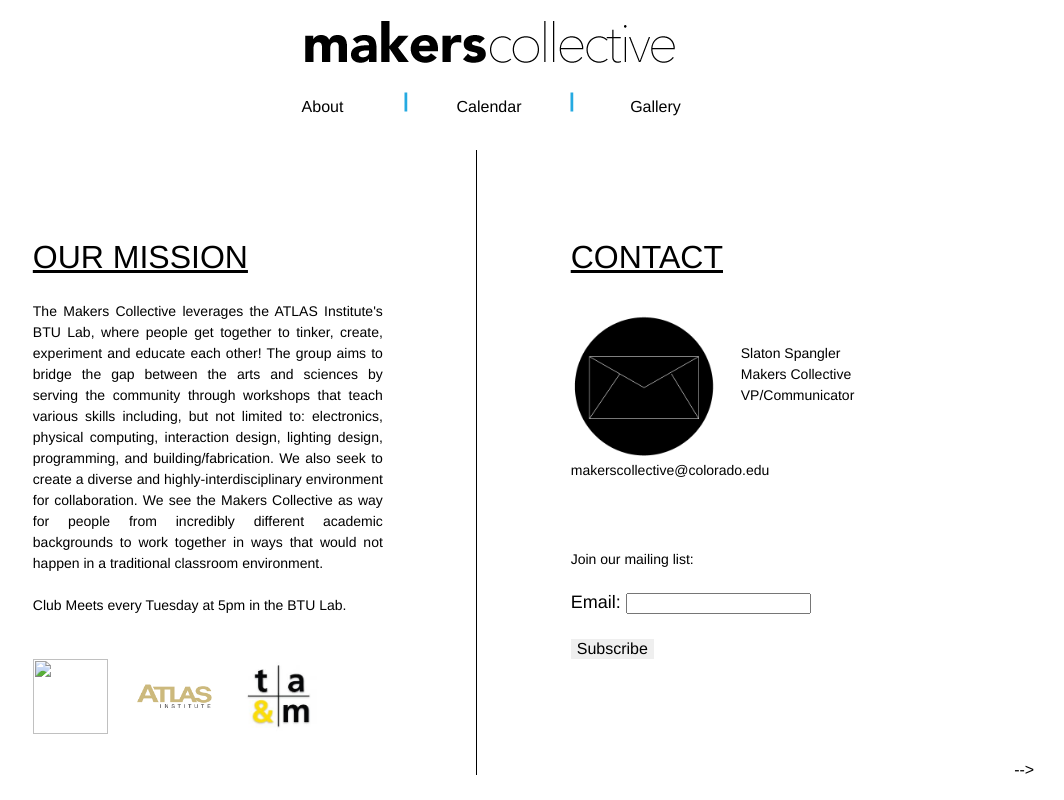
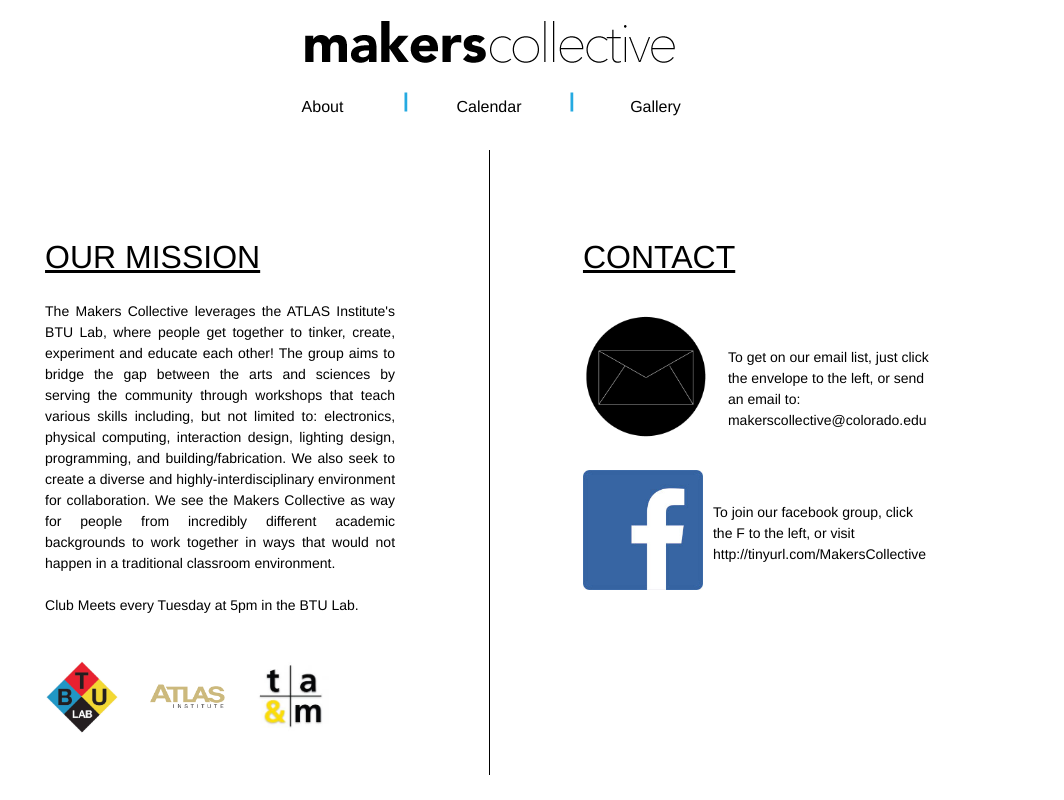
Before and after one commit to MakersCollectiveAtCU/MakersCollectiveAtCU.github.io, a plain HTML site: page index.html in a window 1280 px wide. Shown: the top 800 px of the page, without its empty margins (151-1215 px from the left). Drawn offline with Linux system fonts and the light colour scheme; a script that the page names is missing.

Commit message:
Contact info update, pic fixes

```diff
--- a/index.html
+++ b/index.html
@@ -45,7 +45,7 @@
 			<h2>OUR MISSION</h2>
 				<p>The Makers Collective leverages the ATLAS Institute's BTU Lab, where people get together to tinker, create, experiment and educate each other! The group aims to bridge the gap between the arts and sciences by serving the community through workshops that teach various skills including, but not limited to: electronics, physical computing, interaction design, lighting design, programming, and building/fabrication. We also seek to create a diverse and highly-interdisciplinary environment for collaboration. We see the Makers Collective as way for people from incredibly different academic backgrounds to work together in ways that would not happen in a traditional classroom environment.<br><br>Club Meets every Tuesday at 5pm in the BTU Lab.</p>
 			<br>
-			<a href="http://www.btulab.com/" target="_blank"><img src="images/btulab.png" width="75" height="75s" style="margin-left:25px;"></a>
+			<a href="http://www.btulab.com/" target="_blank"><img src="images/btu-logo.png" width="75" height="75s" style="margin-left:25px;"></a>
 			<a href="http://atlas.colorado.edu/" target="_blank"><img src="images/atlas.png" width="75" height="75s" style="margin-left:25px;"></a>
 			<a href="http://tam.colorado.edu/" target="_blank"><img src="images/tam.jpg" width="75" height="75s" style="margin-left:25px;"></a>
 
@@ -53,9 +53,14 @@
 		<div id="aboutbackgroundline"></div>
 		<div id="about2">
 				<h2>CONTACT</h2>
-			<p><img src="images/mail.gif"  style="float: left;margin-top:14px;margin-right:25px;" width="145px" height="145px"><br><br>
-			Slaton Spangler<br>Makers Collective VP/Communicator<br><a href="mailto:makerscollective@colorado.edu"><font color="black">makerscollective@colorado.edu</font></a><br></p>
-			<br><p>Join our mailing list:</p>
+			<p><a href="mailto:makerscollective@colorado.edu"><img><img src="images/mail.gif"  style="float: left;margin-top:14px;margin-right:20px;" width="125px" height="125px"></a></p>
+
+			<div id = "contactinfo">
+				<p>To get on our email list, just click the envelope to the left, or send an email to: makerscollective@colorado.edu</p>
+				<p><a href="https://www.facebook.com/groups/makerscollectivecu"><img><img src="images/fb-art.jpg"  style="float: left;margin-top:14px;margin-right:10px;" width="120px" height="120px"></a></p>
+
+			<div id = "contactinfo">
+				<p>To join our facebook group, click the F to the left, or visit http://tinyurl.com/MakersCollective</p>
 
 
 
@@ -63,27 +68,27 @@
 
 
 <!-- Mailing List Temporarilly Removed
-<!-- Begin MailChimp Signup Form -->
+
 <div id="mc_embed_signup">
 <form action="//studentlife.us10.list-manage.com/subscribe/post?u=4ee99d4bbbdbec41443cd2d9e&amp;id=9ab729a3d9" method="post" id="mc-embedded-subscribe-form" name="mc-embedded-subscribe-form" class="validate" target="_blank" novalidate>
     <div id="mc_embed_signup_scroll">
 <div class="mc-field-group">
 	<label for="mce-EMAIL"><font style="font-weight:100;font-size:18px;">Email: </font></label>
 	<input type="email" value="" name="EMAIL" class="required email" id="mce-EMAIL">
-</div><!-- end 'mc-field-group -->
+</div>
 	<div id="mce-responses" class="clear">
 		<div class="response" id="mce-error-response" style="display:none"></div>
 		<div class="response" id="mce-success-response" style="display:none"></div>
-	</div><!-- real people should not fill this in and expect good things - do not remove this or risk form bot signups-->
+	</div>
     <div style="position: absolute; left: -5000px;"><input type="text" name="b_4ee99d4bbbdbec41443cd2d9e_9ab729a3d9" tabindex="-1" value=""></div>
     <div class="clear"><input type="submit" value="Subscribe" name="subscribe" id="mc-embedded-subscribe" class="button"></div>
-    </div><!-- end 'mce-responses' -->
+    </div>
 </form>
-</div><!-- end 'mc_embed_signup_scroll' -->
-	</div><!-- end 'mc_embed_signup' -->
+</div>
+	</div>
 <script type='text/javascript' src='//s3.amazonaws.com/downloads.mailchimp.com/js/mc-validate.js'></script><script type='text/javascript'>(function($) {window.fnames = new Array(); window.ftypes = new Array();fnames[0]='EMAIL';ftypes[0]='email';fnames[1]='FNAME';ftypes[1]='text';fnames[2]='LNAME';ftypes[2]='text';}(jQuery));var $mcj = jQuery.noConflict(true);</script>
 <!--End mc_embed_signup-->
--->
+
 
 
 </div><!-- end 'about2'-->
```
Also changed, not shown: images/btu-logo.png (added), images/fb-art.jpg (added), 3 other files.
